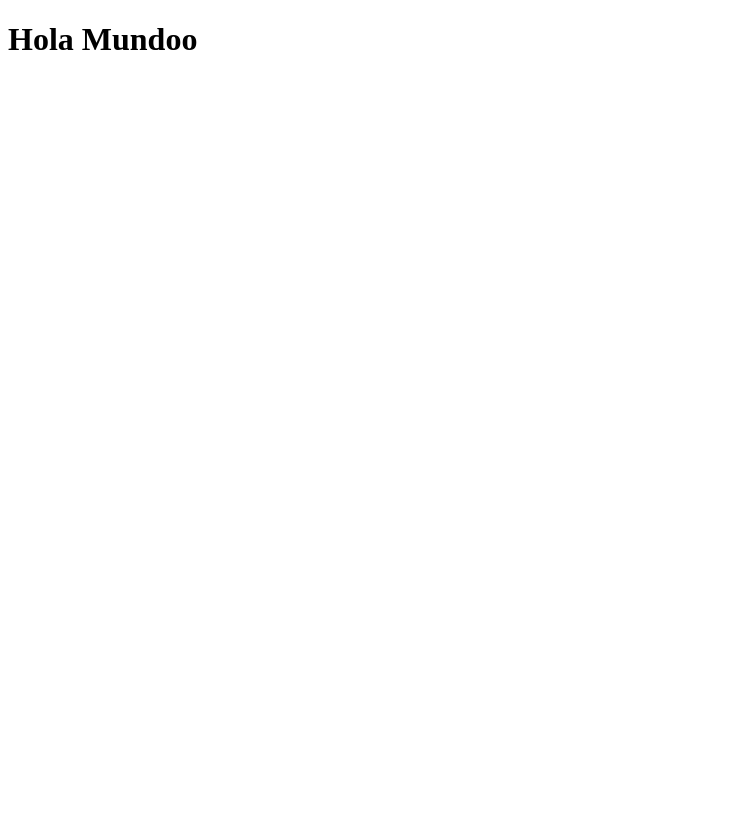
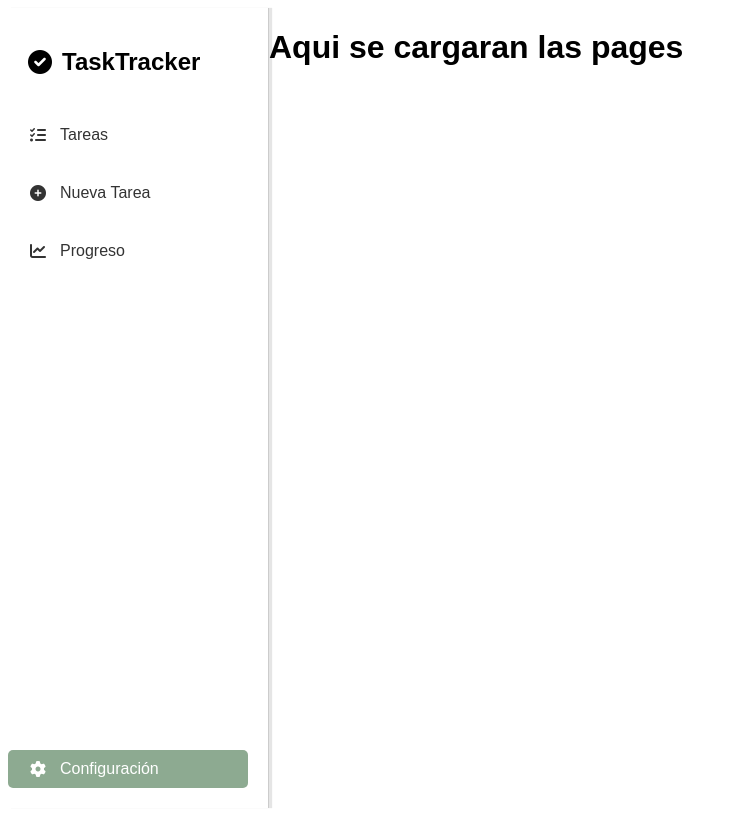
Before and after one commit to AlexSFCodes/Activity-Tracker, a React (Vite) app: page / in a window 1280 px wide. Shown: the whole page, without its empty margins (0-737 px from the left). Built offline with nearby package versions, Linux system fonts and the light colour scheme.

Commit message:
Diseño del sidebar

```diff
--- a/index.html
+++ b/index.html
@@ -6,6 +6,7 @@
   </head>
   <body>
     <div id="root"></div>
+    <link rel="stylesheet" href="https://cdnjs.cloudflare.com/ajax/libs/font-awesome/6.0.0-beta3/css/all.min.css">
     <script type="module" src="/src/main.tsx"></script>
   </body>
 </html>
--- a/src/App.tsx
+++ b/src/App.tsx
@@ -1,5 +1,13 @@
+import Sidebar from "./Components/Sidebar/Sidebar";
 function App() {
-  return <h1>Hola Mundoo</h1>;
+  return (
+    <div className="app">
+      <Sidebar />
+      <main>
+        <h1>Aqui se cargaran las pages</h1>
+      </main>
+    </div>
+  );
 }
 
 
--- a/src/Components/Sidebar/Sidebar.css
+++ b/src/Components/Sidebar/Sidebar.css
@@ -0,0 +1,66 @@
+/*Colores   #8DAA91*/
+.sidebar{
+    width: 260px;
+    border-right: 1px solid #ccc;
+    box-shadow: 3px 0px 1px rgba(0, 0, 0, 0.1);
+    display: flex;
+    flex-direction: column;
+}
+
+.logo {
+    margin-bottom: 20px;
+    margin-top: 20px;
+    display: flex;
+    align-items: center;
+    gap: 10px;
+    padding: 20px;
+    font-size: 24px;
+    font-weight: bold;
+}
+
+.logo h1 {
+    margin: 0;
+    font-size: 24px;
+}
+
+ul {
+    display: flex;
+    flex-direction: column;
+    flex: 1;
+    list-style: none;
+    padding: 0;
+    margin: 0;
+}
+
+li {
+    display: flex;
+    align-items: center;
+    gap: 12px;
+    padding: 10px 20px;
+    cursor: pointer;
+    transition: background-color 0.3s ease;
+    color: #333;
+    margin-bottom:20px;
+    max-width: 200px;
+
+    border-radius: 5px;
+}
+
+li:last-child {
+    margin-top: auto;
+}
+
+li i {
+    width: 20px;
+    text-align: center;
+    font-size: 16px;
+}
+
+li:hover {
+    background-color: #e8f0e9;
+}
+
+li.active {
+    background-color: #8DAA91;
+    color: #fff;
+}
--- a/src/Components/Sidebar/Sidebar.tsx
+++ b/src/Components/Sidebar/Sidebar.tsx
@@ -0,0 +1,29 @@
+import "./Sidebar.css";
+export default function SideBar() {
+    return (
+        <div className="sidebar">
+            <div className="logo">
+                <i className="fas fa-check-circle"></i>
+                <h1>TaskTracker</h1>
+            </div>
+            <ul>
+                <li>
+                    <i className="fas fa-tasks"></i>
+                    <span>Tareas</span>
+                </li>
+                <li>
+                    <i className="fas fa-plus-circle"></i>
+                    <span>Nueva Tarea</span>
+                </li>
+                <li>
+                    <i className="fas fa-chart-line"></i>
+                    <span>Progreso</span>
+                </li>
+                <li className="active">
+                    <i className="fas fa-cog"></i>
+                    <span>Configuración</span>
+                </li>
+            </ul>
+        </div>
+    );
+}
--- a/src/index.css
+++ b/src/index.css
@@ -0,0 +1,5 @@
+.app {
+    display: flex;
+    min-height: 100vh;
+    font-family: 'Nombre de la fuente', sans-serif;
+}
--- a/src/main.tsx
+++ b/src/main.tsx
@@ -1,9 +1,9 @@
 import { StrictMode } from "react";
 import { createRoot } from "react-dom/client";
 import App from "./App";
-
+import "./index.css";
 createRoot(document.getElementById("root")!).render(
   <StrictMode>
-    <App />
+    <App/>
   </StrictMode>
 );
--- /dev/null
+++ b/src/vite-env.d.ts
@@ -0,0 +1 @@
+/// <reference types="vite/client" />
```
